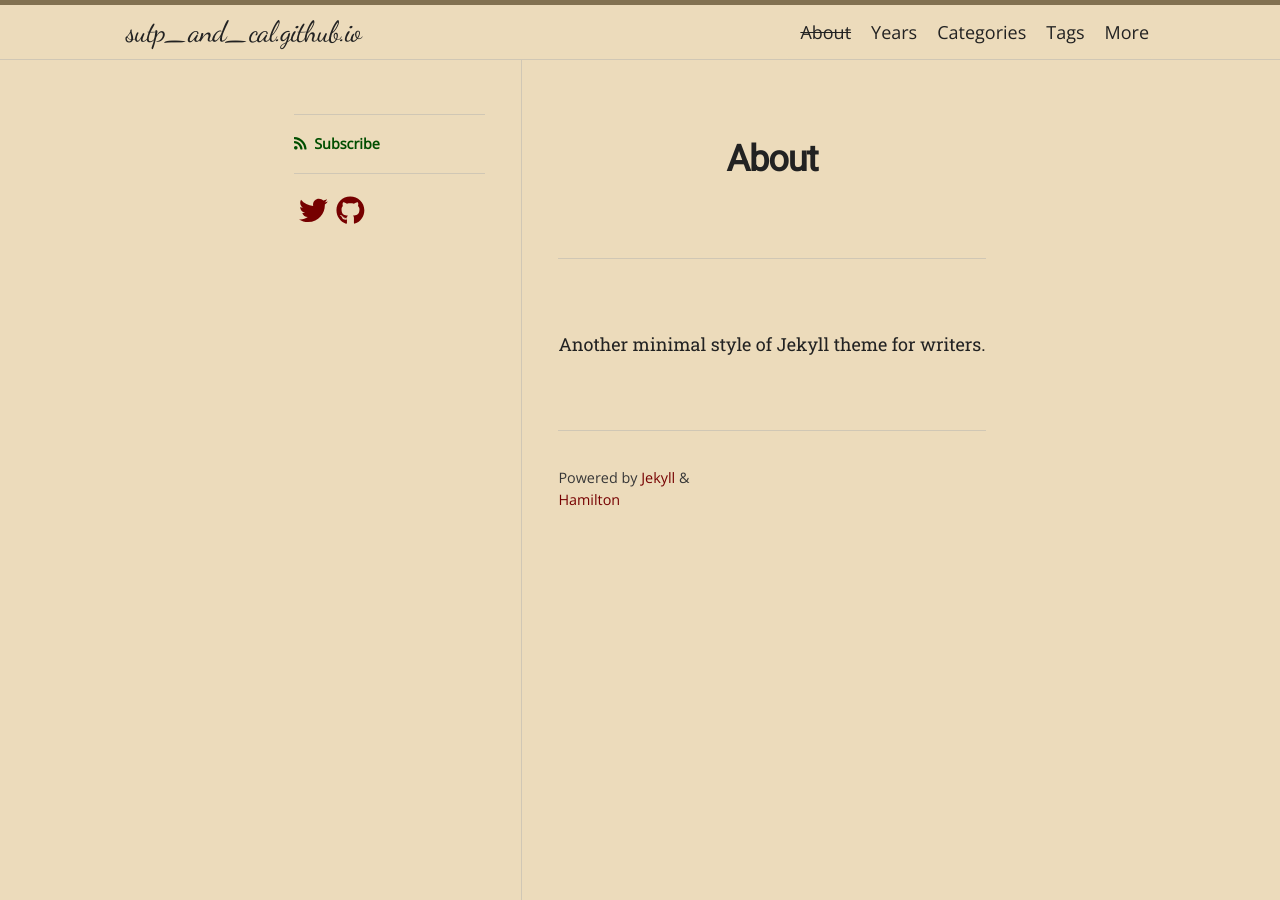
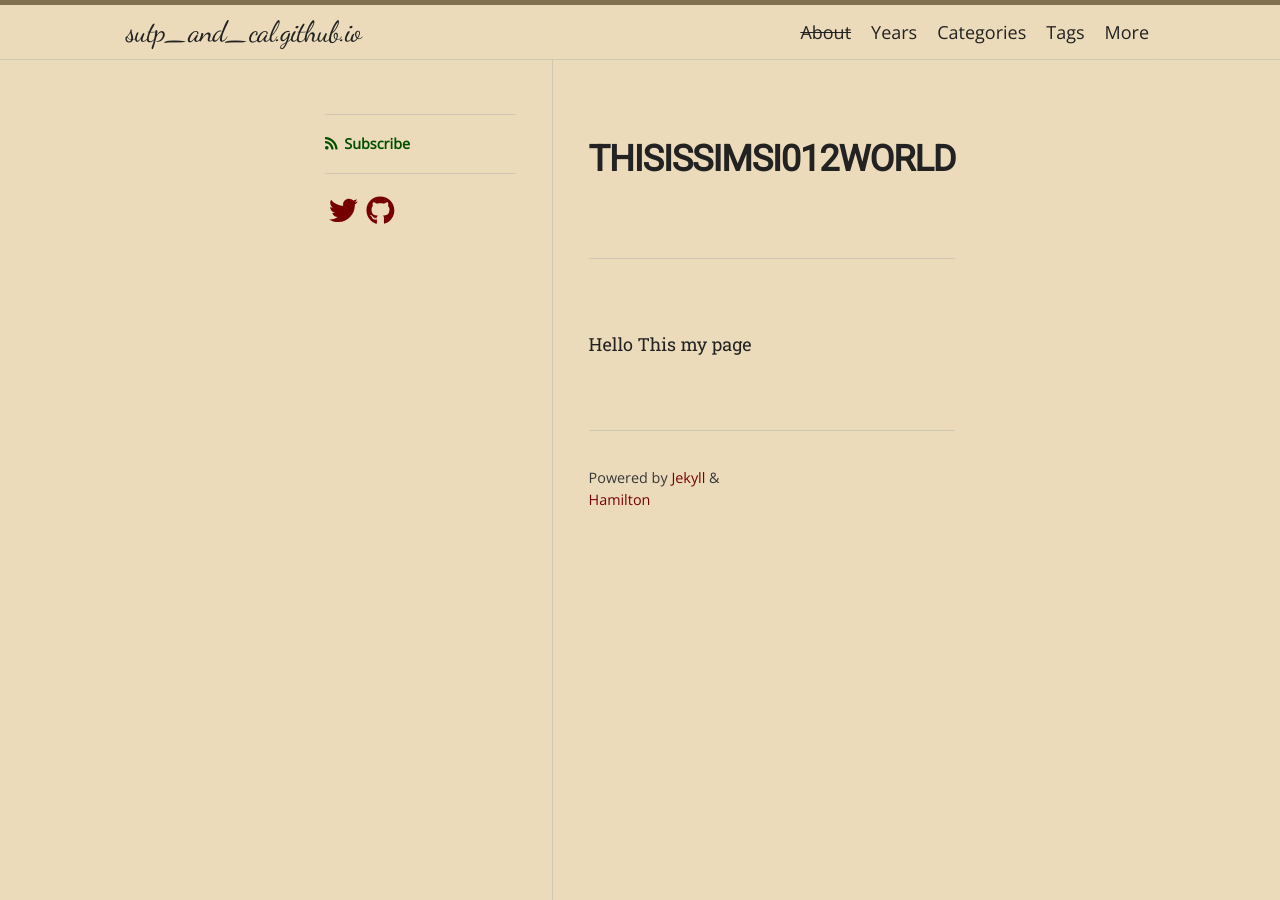
Before and after one commit to simsi012/sutp_and_cal.github.io, a Jekyll site: the page built from about.md, in a window 1280 px wide. Built offline with Jekyll 4.4.1, drawn with Linux system fonts in a browser that asks for light colours; nearby versions of some CDN libraries; some web fonts are replaced.

Commit message:
fix about.md

```diff
--- a/about.md
+++ b/about.md
@@ -1,7 +1,7 @@
 ---
 layout: page
-title: About
+title: THISISSIMSI012WORLD
 permalink: /about/
 ---
 
-Another minimal style of Jekyll theme for writers.
+Hello This my page
```
